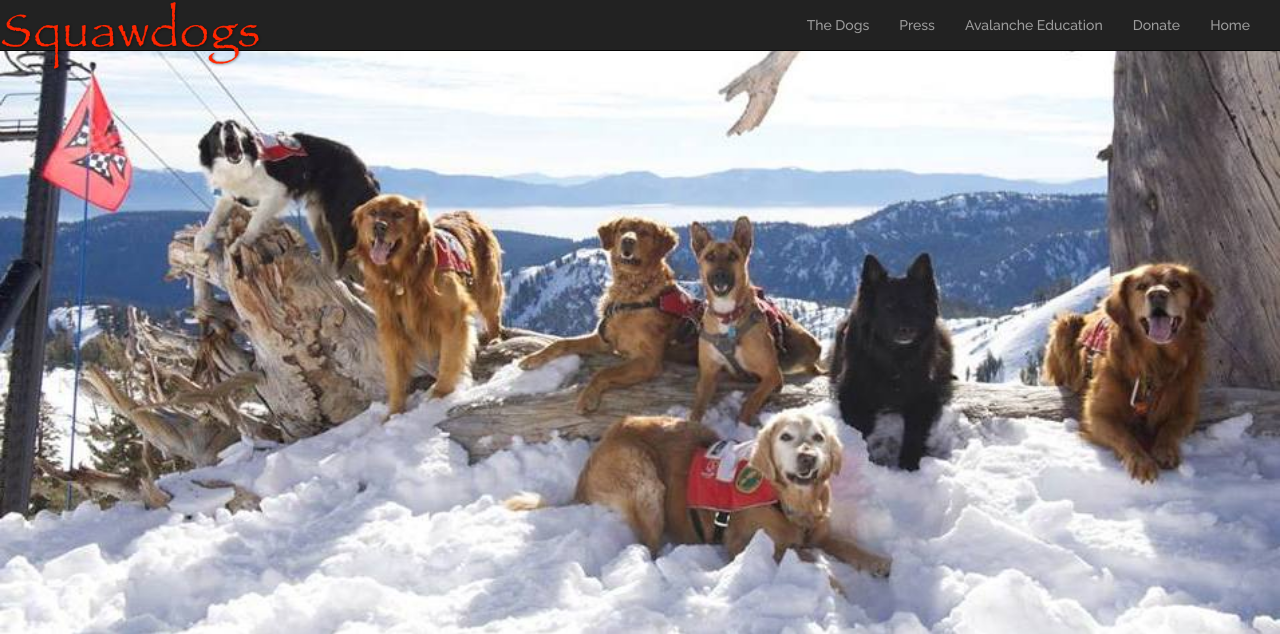
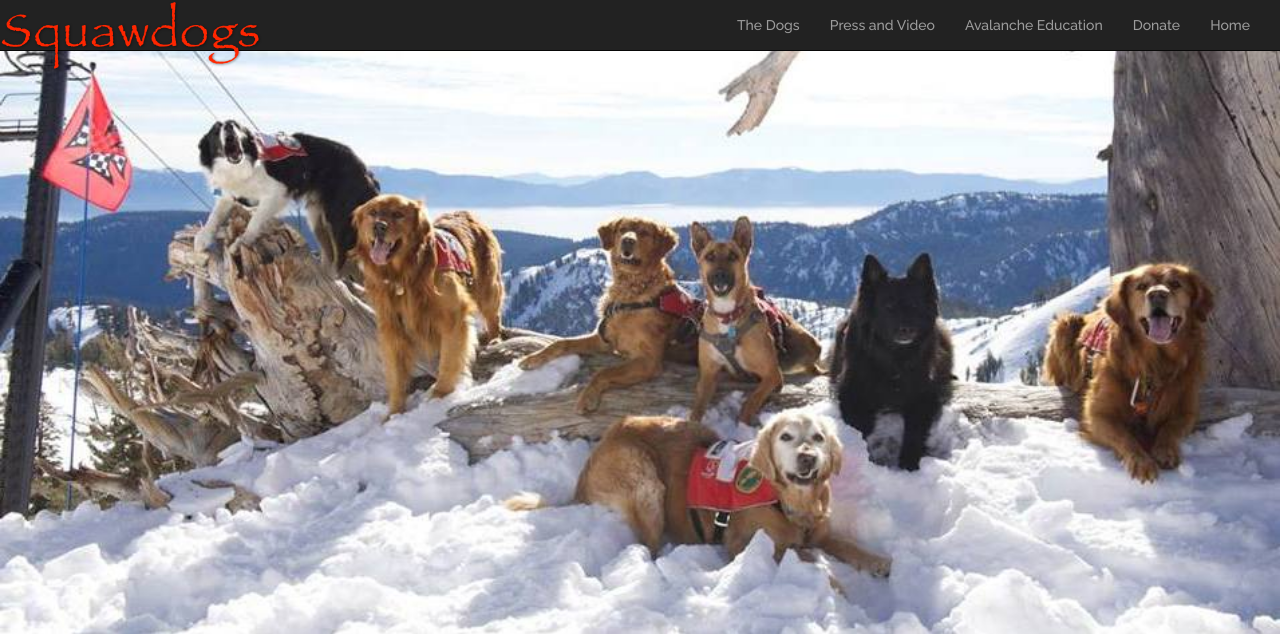
Before and after one commit to jzuiches/SVSPDog, a Rails app: page / in a window 1280 px wide. Shown: the top 634 px of the page. Run offline with Rails 7, Linux system fonts and the light colour scheme; style sheets or scripts are compiled from the project's sources; some libraries are stand-ins or nearby versions.

Commit message:
fixed press page

```diff
--- a/app/assets/stylesheets/custom.css.scss
+++ b/app/assets/stylesheets/custom.css.scss
@@ -728,7 +728,7 @@ height: 60px;
 
 .press_release {
   display: float;
-  margin: 60px;
+
   font-size: 1.2em;
   padding-left: 1em;
 }
--- a/app/views/layouts/_header.html.erb
+++ b/app/views/layouts/_header.html.erb
@@ -22,7 +22,7 @@
 
                 <li> <%= link_to "The Dogs", all_dogs_path %>
       </li>
-      <li><%= link_to "Press", press_path %></li>
+      <li><%= link_to "Press and Video", press_path %></li>
       <li>
                 <%= link_to "Avalanche Education", avi_path %>
               </li>
```
